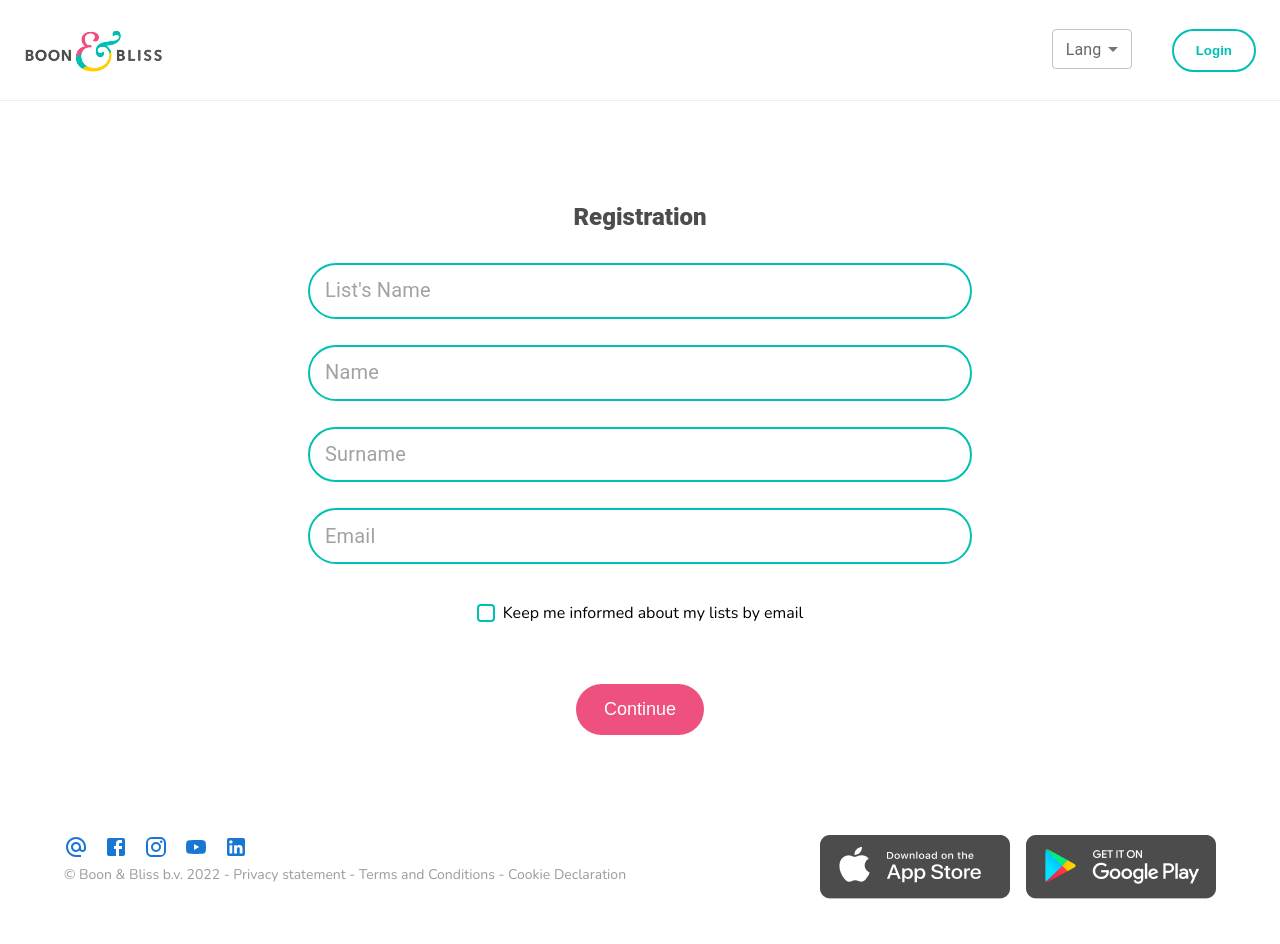
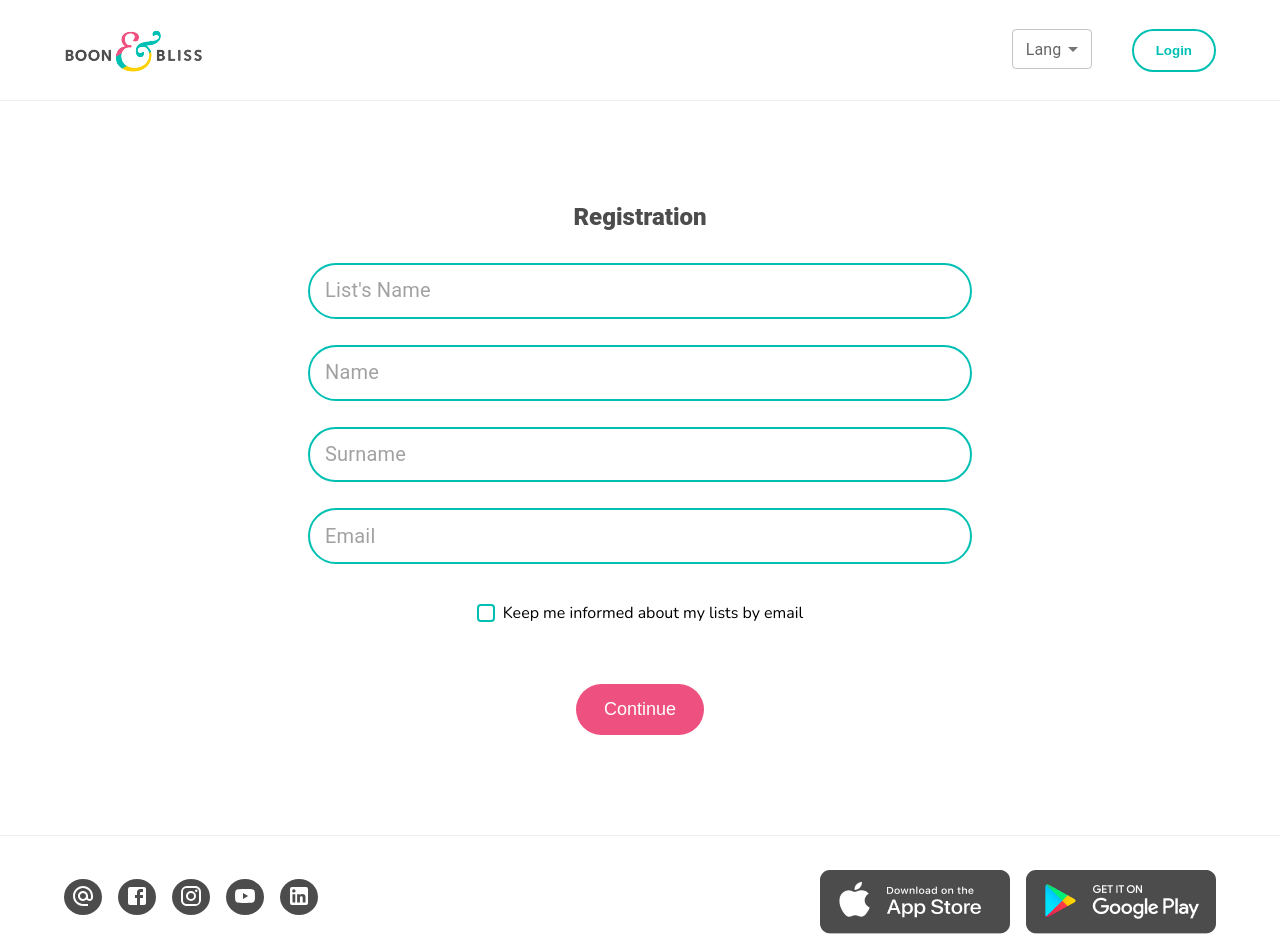
Before and after one commit to nursoftwarebd/simple-register-form-2, a React (Vite) app: page / in a window 1280 px wide. Shown: the top 944 px of the page. Before the commit the page ends 905 px from the top, so only its background shows below. Built offline with nearby package versions, Linux system fonts and the light colour scheme.

Commit message:
footer complte

```diff
--- a/src/components/Footer.jsx
+++ b/src/components/Footer.jsx
@@ -1,52 +1,94 @@
 // eslint-disable-next-line no-unused-vars
-import {
-  AlternateEmail,
-  Facebook,
-  Instagram,
-  LinkedIn,
-  YouTube,
-} from "@mui/icons-material";
+import { AlternateEmail, Facebook, Instagram, LinkedIn, YouTube } from "@mui/icons-material";
 import { Box, Container, Link, Stack, Typography } from "@mui/material";
 import appleStore from "../assets/app.png";
 import playStore from "../assets/play.png";
 
 const Footer = () => {
   return (
-    <Box sx={{ width: "100%" }}>
+    <Box sx={{ width: "100%", borderTop: "1px solid #eee", paddingTop: "18px" }}>
       <Container>
-        <Stack spacing={2} direction={"row"} justifyContent={"space-between"}>
-          <Stack>
+        <Stack
+          spacing={2}
+          sx={{ display: "flex", justifyContent: "space-between", flexDirection: { xs: "column", md: "row" }, alignItems: { xs: "center" } }}
+        >
           <Stack spacing={2} direction="row">
-              <Link size="sm" href="#">
+            <Link
+              size="sm"
+              href="#"
+              sx={{
+                background: "#4c4c4c",
+                color: "#fff",
+                width: "32px",
+                height: "26px",
+                padding: "5px 3px",
+                textAlign: "center",
+                borderRadius: "50%",
+              }}
+            >
               <AlternateEmail />
             </Link>
-              <Link size="sm" href="#">
+            <Link
+              size="sm"
+              href="#"
+              sx={{
+                background: "#4c4c4c",
+                color: "#fff",
+                width: "32px",
+                height: "26px",
+                padding: "5px 3px",
+                textAlign: "center",
+                borderRadius: "50%",
+              }}
+            >
               <Facebook />
             </Link>
 
-              <Link size="sm" href="#">
+            <Link
+              size="sm"
+              href="#"
+              sx={{
+                background: "#4c4c4c",
+                color: "#fff",
+                width: "32px",
+                height: "26px",
+                padding: "5px 3px",
+                textAlign: "center",
+                borderRadius: "50%",
+              }}
+            >
               <Instagram />
             </Link>
-              <Link size="sm" href="#">
+            <Link
+              size="sm"
+              href="#"
+              sx={{
+                background: "#4c4c4c",
+                color: "#fff",
+                width: "32px",
+                height: "26px",
+                padding: "5px 3px",
+                textAlign: "center",
+                borderRadius: "50%",
+              }}
+            >
               <YouTube />
             </Link>
-              <Link size="sm" href="#">
+            <Link
+              size="sm"
+              href="#"
+              sx={{
+                background: "#4c4c4c",
+                color: "#fff",
+                width: "32px",
+                height: "26px",
+                padding: "5px 3px",
+                textAlign: "center",
+                borderRadius: "50%",
+              }}
+            >
               <LinkedIn />
             </Link>
-            </Stack>
-
-            <Typography
-              variant="p"
-              sx={{
-                color: "#393939",
-                opacity: 0.5,
-                fontSize: 14,
-                fontWeight: 400,
-              }}
-            >
-              © Boon & Bliss b.v. 2022 - Privacy statement - Terms and
-              Conditions - Cookie Declaration
-            </Typography>
           </Stack>
 
           <Stack spacing={2} direction={"row"}>
@@ -58,6 +100,20 @@
             </Link>
           </Stack>
         </Stack>
+        <Typography
+          variant="p"
+          sx={{
+            color: "#393939",
+            opacity: 0.5,
+            fontSize: 14,
+            fontWeight: 400,
+            display: { xs: "block", md: "inline" },
+            textAlign: "center",
+            marginTop: { xs: "20px" },
+          }}
+        >
+          © Boon & Bliss b.v. 2022 - Privacy statement - Terms and Conditions - Cookie Declaration
+        </Typography>
       </Container>
     </Box>
   );
--- a/src/components/Header.jsx
+++ b/src/components/Header.jsx
@@ -36,7 +36,7 @@
 
   return (
     <AppBar position="static" sx={{ backgroundColor: "#fff", boxShadow: "none", borderBottom: "1px solid #eee", padding: "18px 0" }}>
-      <Container maxWidth="xl">
+      <Container>
         <Toolbar disableGutters>
           <Box
             variant="h6"
@@ -100,7 +100,33 @@
             >
               {pages.map((page) => (
                 <MenuItem key={page} onClick={handleCloseNavMenu}>
-                  <Typography textAlign="center">{page}</Typography>
+                  <Typography
+                    sx={{
+                      color: "#00c0b3",
+                      background: "#fff",
+                      padding: "6px 22px",
+                      border: "2px solid #00c0b3",
+                      borderRadius: "30px",
+                      fontWeight: "bold",
+                      cursor: "pointer",
+                      textDecoration: "none",
+                    }}
+                    href="#"
+                    component="a"
+                    textAlign="center"
+                  >
+                    {page}
+                  </Typography>
+                  <FormControl sx={{ mx: 1, minWidth: 80 }} size="small">
+                    <InputLabel id="demo-select-small-label">Lang</InputLabel>
+                    <Select labelId="demo-select-small-label" id="demo-select-small" value={language} label="Lang" onChange={handleChange}>
+                      <MenuItem value="">
+                        <em>None</em>
+                      </MenuItem>
+                      <MenuItem value="NL">NL</MenuItem>
+                      <MenuItem value="English">English</MenuItem>
+                    </Select>
+                  </FormControl>
                 </MenuItem>
               ))}
             </Menu>
```
Lines whose indentation alone changed are shown as unchanged.
